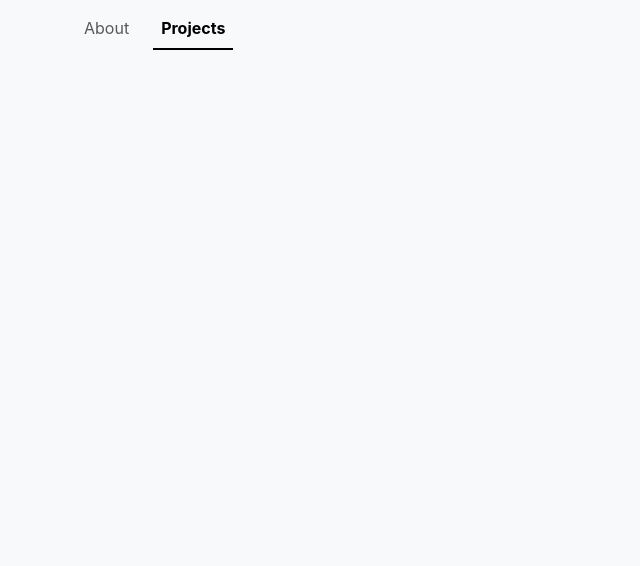
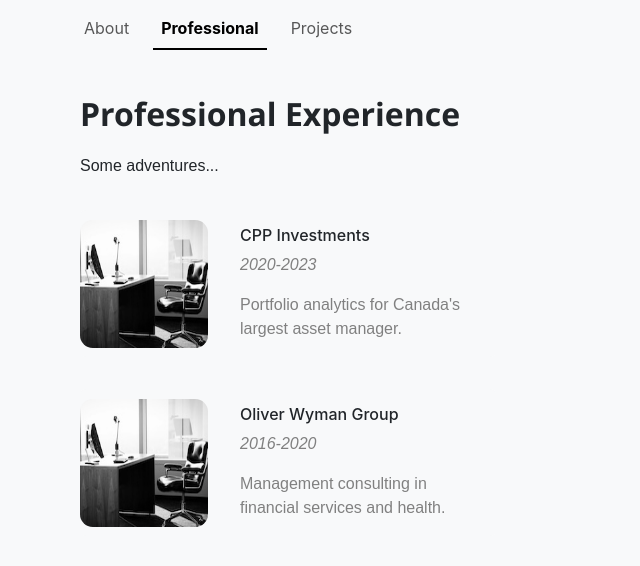
Before and after one commit to dgutkin/personal-website, a React (Create React App) app: page /professional in a window 1280 px wide. Before the commit this address had no page. Shown: the top 566 px of the page, without its empty margins (0-640 px from the left). Built offline with nearby package versions, Linux system fonts and the light colour scheme.

Commit message:
Add professional experience page

```diff
--- a/src/App.js
+++ b/src/App.js
@@ -2,6 +2,7 @@
 
 import NavBar from './components/NavBar';
 import About from './pages/About';
+import Professional from './pages/Professional';
 import Projects from './pages/Projects';
 
 import './styles/App.css';
@@ -13,6 +14,7 @@
         <NavBar/>
         <Routes>
           <Route exact path="/" element={<About/>}/>
+          <Route path="/professional" element={<Professional/>}/>
           <Route path="/projects" element={<Projects/>}/>
         </Routes>
       </BrowserRouter>
--- a/src/components/NavBar.js
+++ b/src/components/NavBar.js
@@ -1,4 +1,4 @@
-import {useState} from 'react';
+import {useState, useEffect} from 'react';
 
 import Container from 'react-bootstrap/Container';
 import Nav from 'react-bootstrap/Nav';
@@ -6,12 +6,20 @@
 import NavItem from 'react-bootstrap/NavItem';
 import {Link} from 'react-router-dom';
 
-
 import '../styles/NavBar.css';
 
 function NavBar() {
 
-    const [key, setKey] = useState(window.location.pathname === "/" ? "about" : "projects");
+    const [key, setKey] = useState();
+
+    useEffect(() => {
+        const path = window.location.pathname;
+        if (path === "/") {
+            setKey("about");
+        } else {
+            setKey(path.slice(1));
+        }
+    }, []);
 
     const handleSelect = (key) => {
         setKey(key);
@@ -24,8 +32,36 @@
                 <Navbar.Toggle aria-controls="basic-navbar-nav"/>
                 <Navbar.Collapse id="basic-navbar-nav">
                     <Nav className="me-auto" variant="underline" activeKey={key}>
-                        <NavItem><Nav.Link as={Link} eventKey="about" to="/" onClick={() => handleSelect("about")}>About</Nav.Link></NavItem>
-                        <NavItem><Nav.Link as={Link} eventKey="projects" to="/projects" onClick={() => handleSelect("projects")}>Projects</Nav.Link></NavItem>
+                        <NavItem>
+                            <Nav.Link
+                                as={Link}
+                                eventKey="about"
+                                to="/"
+                                onClick={() => handleSelect("about")}
+                            >
+                                About
+                            </Nav.Link>
+                        </NavItem>
+                        <NavItem>
+                            <Nav.Link
+                                as={Link}
+                                eventKey="professional"
+                                to="/professional"
+                                onClick={() => handleSelect("professional")}
+                            >
+                                Professional
+                            </Nav.Link>
+                        </NavItem>
+                        <NavItem>
+                            <Nav.Link
+                            as={Link}
+                            eventKey="projects"
+                            to="/projects"
+                            onClick={() => handleSelect("projects")}
+                        >
+                            Projects
+                            </Nav.Link>
+                        </NavItem>
                     </Nav>
                 </Navbar.Collapse>
             </Container>
--- /dev/null
+++ b/src/pages/Professional.js
@@ -0,0 +1,49 @@
+import Container from 'react-bootstrap/Container';
+import Row from 'react-bootstrap/Row';
+import Col from 'react-bootstrap/Col';
+import Card from 'react-bootstrap/Card';
+
+import '../styles/App.css';
+import '../styles/Professional.css';
+
+function Professional() {
+    return(
+        <Container fluid className="professional-container animate" id="professional">
+
+            <Row>
+                <p id="name">Professional Experience</p>
+                <br/>
+                <p>Some adventures...</p>
+            </Row>
+
+            <Row>
+                <Col className="card-list">
+
+                    <Card className="professional-card">
+                        <Card.Img className="card-image" src="Work.jpg" />
+                        <Card.Body>
+                            <Card.Title>CPP Investments</Card.Title>
+                            <Card.Text className="card-timeframe">2020-2023</Card.Text>
+                            <Card.Text>
+                                Portfolio analytics for Canada's largest asset manager.
+                            </Card.Text>
+                        </Card.Body>
+                    </Card>
+
+                    <Card className="professional-card">
+                        <Card.Img className="card-image" src="Work.jpg" />
+                        <Card.Body>
+                            <Card.Title>Oliver Wyman Group</Card.Title>
+                            <Card.Text className="card-timeframe">2016-2020</Card.Text>
+                            <Card.Text>
+                                Management consulting in financial services and health.
+                            </Card.Text>
+                        </Card.Body>
+                    </Card>
+                </Col>
+            </Row>
+        </Container>
+    );
+}
+
+export default Professional;
--- /dev/null
+++ b/src/styles/Professional.css
@@ -0,0 +1,57 @@
+
+.professional-container{
+    width: 50rem;
+    padding-top: 2rem;
+    padding-bottom: 2rem;
+    padding-left: 5rem;
+    padding-right: 5rem;
+    margin: 0;
+    display: flex;
+    flex-direction: column;
+    align-items: top;
+    justify-content: flex-start;
+}
+
+.card-list {
+    margin-top: 1rem;
+}
+
+.professional-card {
+    width: 26rem;
+    margin-bottom: 2rem;
+    background: #f8f9fa;
+    display: flex;
+    flex-direction: row;
+    align-items: center;
+    border: none;
+}
+
+.card-title {
+    font-size: 1rem;
+}
+
+.card-image {
+    border-radius: 10%;
+    width: 8rem;
+    height: 8rem;
+    margin-right: 1rem;
+    align-items: center;
+}
+
+.card-text {
+    color: grey;
+}
+
+.card-timeframe {
+    font-style: italic;
+}
+
+@media (max-width: 35rem) {
+    .professional-container {
+        width: 100vw;
+        padding-left: 10vw;
+    }
+    .professional-card {
+        width: 70vw;
+    }
+}
```
Also changed, not shown: public/Work.jpg (added).
